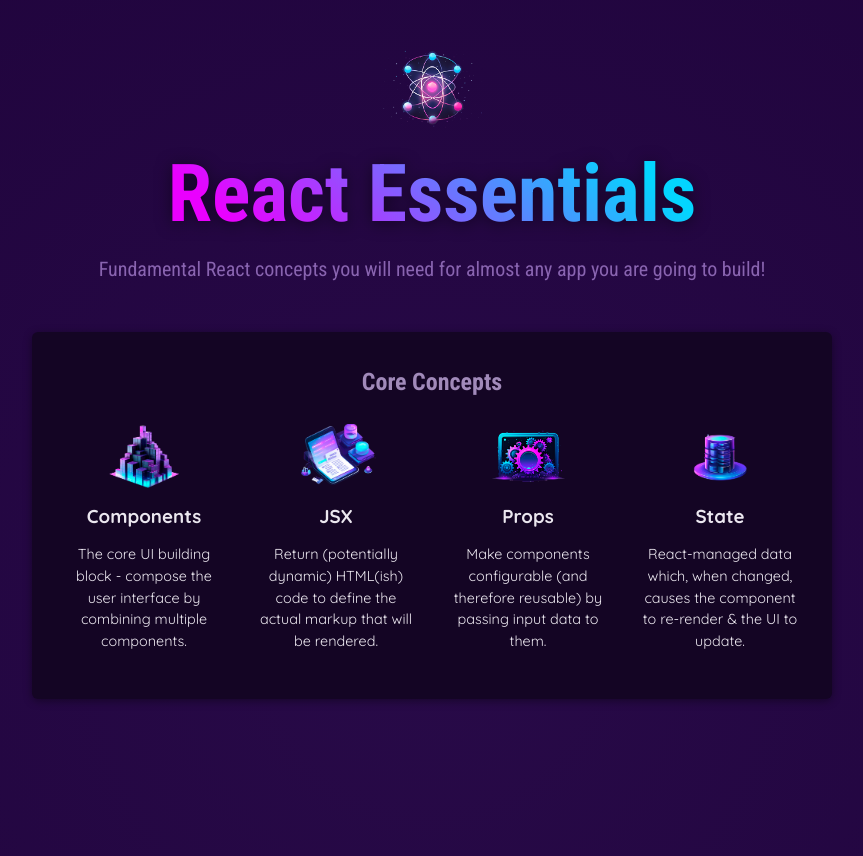
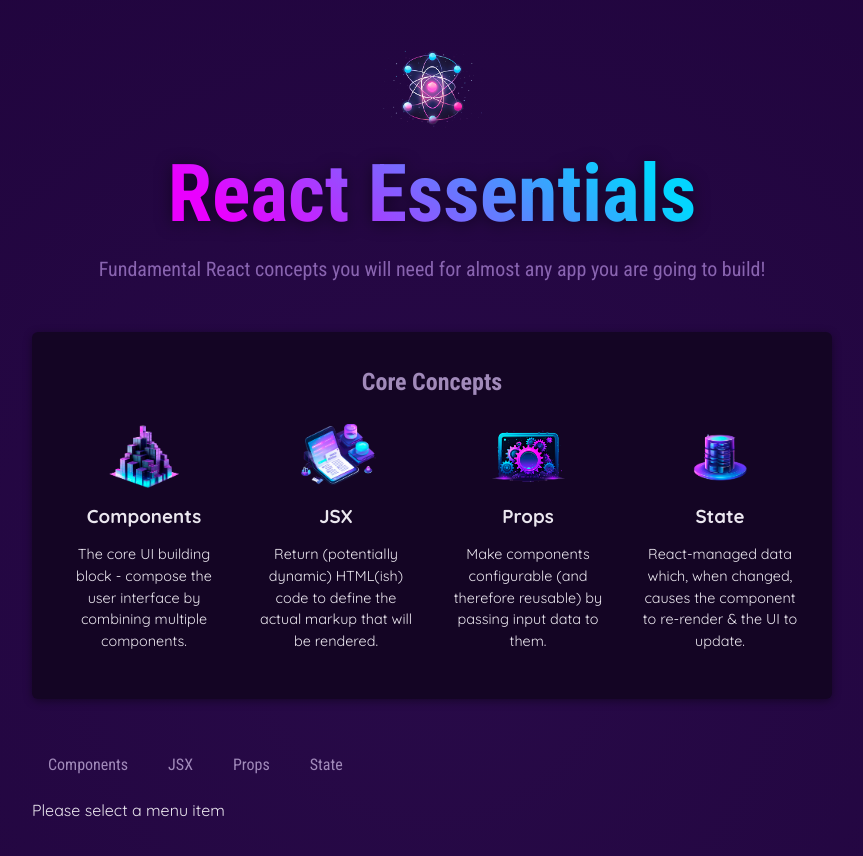
Before and after one commit to Chiaope/my-first-react-project, a React (Vite) app: page / in a window 1280 px wide. Shown: the top 856 px of the page, without its empty margins (208-1071 px from the left). Built offline with nearby package versions, Linux system fonts and the light colour scheme.

Commit message:
added state for buttons

```diff
--- a/src/App.jsx
+++ b/src/App.jsx
@@ -1,7 +1,16 @@
+import { useState } from "react";
 import CoreConceptListItem from "./components/CoreComponentListItem/CoreConceptListItem";
 import Header from "./components/Header/Header"
 import { CORE_CONCEPTS } from "./data"
+import MenuButton from "./components/MenuButton/MenuButton";
 
+
+function App() {
+  const [selectedMenuItem, setSelectedMenuItem] = useState('Please select a menu item')
+
+  function handleOnSelect(newSelectedMenuItem) {
+    setSelectedMenuItem(newSelectedMenuItem)
+  }
 
   function MapCoreConcepts(coreConcepts) {
     return (
@@ -17,7 +26,6 @@
     )
   }
 
-function App() {
   return (
     <div>
       <Header />
@@ -28,6 +36,15 @@
             {MapCoreConcepts(CORE_CONCEPTS)}
           </ul>
         </section>
+        <section id='examples'>
+          <menu>
+            <MenuButton onSelect={() => handleOnSelect('components')}>Components</MenuButton>
+            <MenuButton onSelect={() => handleOnSelect('jsx')}>JSX</MenuButton>
+            <MenuButton onSelect={() => handleOnSelect('props')}>Props</MenuButton>
+            <MenuButton onSelect={() => handleOnSelect('state')}>State</MenuButton>
+          </menu>
+          {selectedMenuItem}
+        </section>
       </main>
     </div>
   );
--- /dev/null
+++ b/src/components/MenuButton/MenuButton.jsx
@@ -0,0 +1,7 @@
+export default function MenuButton({ children, onSelect }) {
+    return (
+        <li>
+            <button onClick={onSelect}>{children}</button>
+        </li>
+    )
+}
```
Lines whose indentation alone changed are shown as unchanged.
